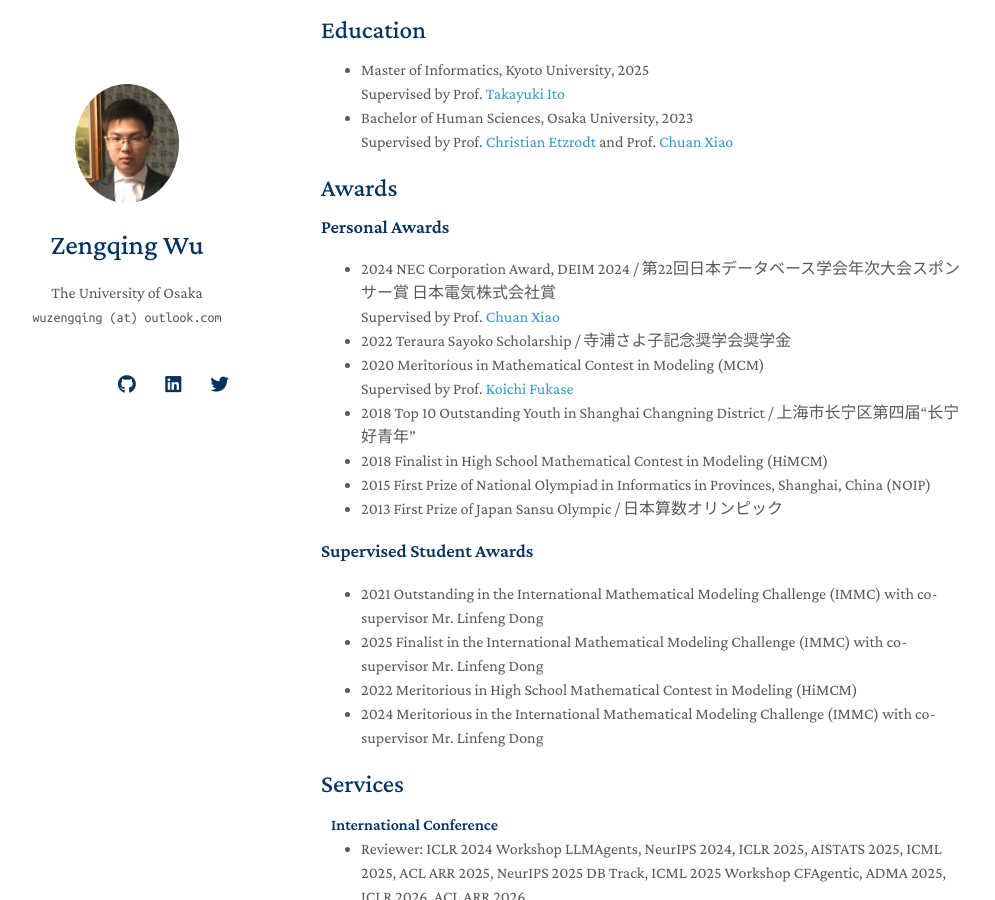
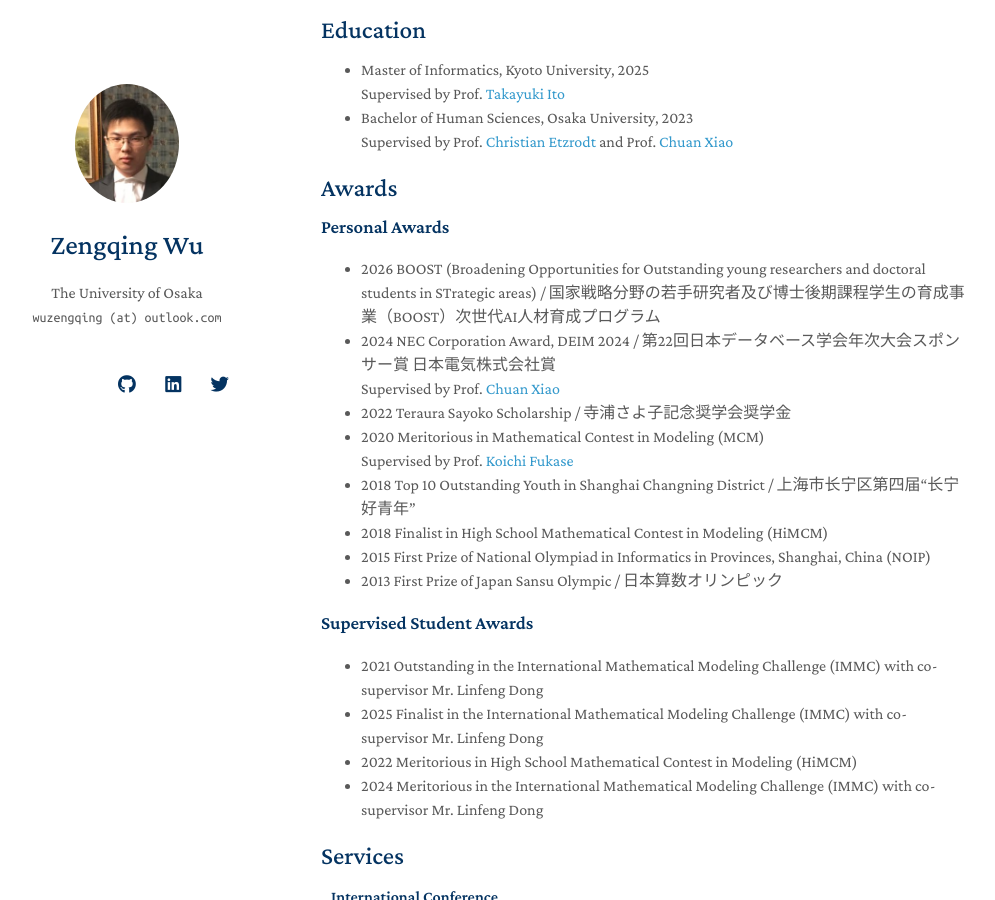
Before and after one commit to wuzengqing001225/wuzengqing001225.github.io, a Jekyll site: the page built from index.md, in a window 1280 px wide and 900 px high, scrolled down 2191 px. Shown: the whole window, without its empty margins (149-1144 px from the left). Built offline with Jekyll 4.4.1, drawn with Linux system fonts in a browser that asks for light colours; nearby versions of some CDN libraries; a style sheet for code colours, icons or effects is not loaded; our own code applies the rules of GitHub Pages for plain Markdown files.

Commit message:
Update awards.md

```diff
--- a/_includes/awards.md
+++ b/_includes/awards.md
@@ -1,5 +1,6 @@
 ## Awards
 ### Personal Awards
+- 2026 BOOST (Broadening Opportunities for Outstanding young researchers and doctoral students in STrategic areas) / 国家戦略分野の若手研究者及び博士後期課程学生の育成事業（BOOST）次世代AI人材育成プログラム
 - 2024 NEC Corporation Award, DEIM 2024 / 第22回日本データベース学会年次大会スポンサー賞 日本電気株式会社賞<br/>Supervised by Prof. [Chuan Xiao](https://researchmap.jp/chuanx)
 - 2022 Teraura Sayoko Scholarship / 寺浦さよ子記念奨学会奨学金
 - 2020 Meritorious in Mathematical Contest in Modeling (MCM)<br/>Supervised by Prof. [Koichi Fukase](https://researchmap.jp/read0076573)
```
